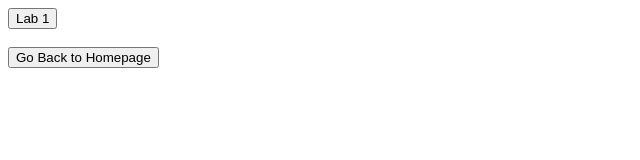
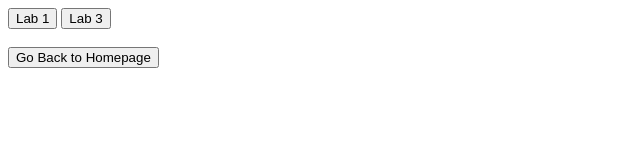
Before and after one commit to B-Rabbit7/COMP4537, a plain HTML site: page COMP4537/labs/index.html in a window 1280 px wide. Shown: the whole page, without its empty margins (0-640 px from the left). Drawn offline with Linux system fonts and the light colour scheme.

Commit message:
added route to lab3

```diff
--- a/COMP4537/labs/index.html
+++ b/COMP4537/labs/index.html
@@ -8,6 +8,7 @@
 </head>
 <body>
     <button onclick="window.location.href='./1/index.html'">Lab 1</button>
+    <button onclick="window.location.href='./3/index.html'">Lab 3</button>
     <br><br>
     <button onclick="window.location.href='/index.html'">Go Back to Homepage</button>
 </body>
```
